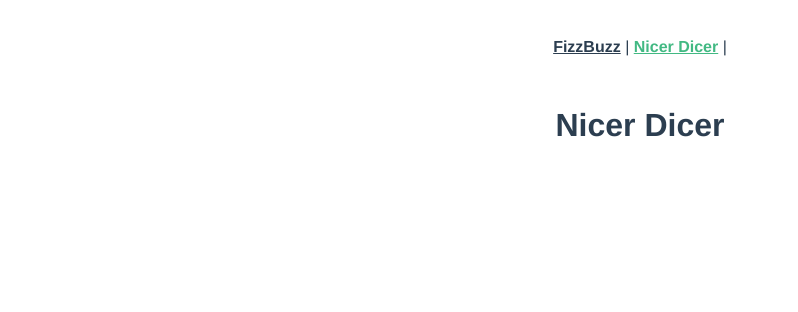
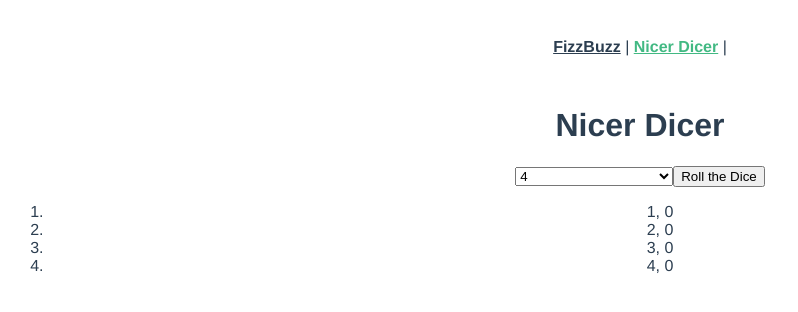
Before and after one commit to ulrichbergkemper1870/coding-challenge-js, a Vue app: page /nicerdicer in a window 1280 px wide. Shown: the top 312 px of the page, without its empty margins (0-798 px from the left). Built offline with nearby package versions, Linux system fonts and the light colour scheme.

Commit message:
add nicerdicer functionality

```diff
--- /dev/null
+++ b/src/components/DiceResult.vue
@@ -0,0 +1,15 @@
+<template>
+  <div>{{ rolledNumber }}, {{ amount }}</div>
+</template>
+
+<script setup lang="ts">
+defineProps({
+  rolledNumber: Number,
+  amount: Number,
+  totalAmount: Number,
+});
+</script>
+
+<style>
+/* css goes here */
+</style>
--- a/src/views/NicerDicer.vue
+++ b/src/views/NicerDicer.vue
@@ -1,11 +1,51 @@
 <template>
-    <h1>Nicer Dicer</h1>
+  <h1>Nicer Dicer</h1>
+
+  <select @change="selectedDice" v-model="selected">
+    <option disabled value="">Please select one Dice</option>
+    <option>4</option>
+    <option>6</option>
+    <option>12</option>
+    <option>20</option>
+  </select>
+  <button @click="rolldice">Roll the Dice</button>
+  <ol id="rolledNumbers">
+    <li v-for="(amount, index) in rolledNumbers" :key="index">
+      <DiceResult
+        :rolled-number="index + 1"
+        :amount="amount"
+        :total-amount="numberOfRolls"
+      />
+    </li>
+  </ol>
 </template>
 
 <script setup lang="ts">
-  // script goes here
+import { ref } from "vue";
+// import rolldice from "../rolldice"
+import DiceResult from "../components/DiceResult.vue";
+
+const selected = ref<number>(4);
+const rolledNumbers = ref<number[]>([0, 0, 0, 0]);
+const numberOfRolls = ref<number>(0);
+
+const selectedDice = () => {
+  const newNumbers = [];
+  for (let i = 0; i < selected.value; i++) {
+    newNumbers.push(0);
+  }
+  rolledNumbers.value = newNumbers;
+  numberOfRolls.value = 0;
+};
+
+const rolldice = () => {
+  // creates number between 0 and N-1 (N = number of sides at the dice)
+  const newRoll = Math.floor(Math.random() * selected.value);
+  rolledNumbers.value[newRoll]++;
+  numberOfRolls.value++;
+};
 </script>
 
 <style>
-  /* css goes here */
+/* css goes here */
 </style>
```
